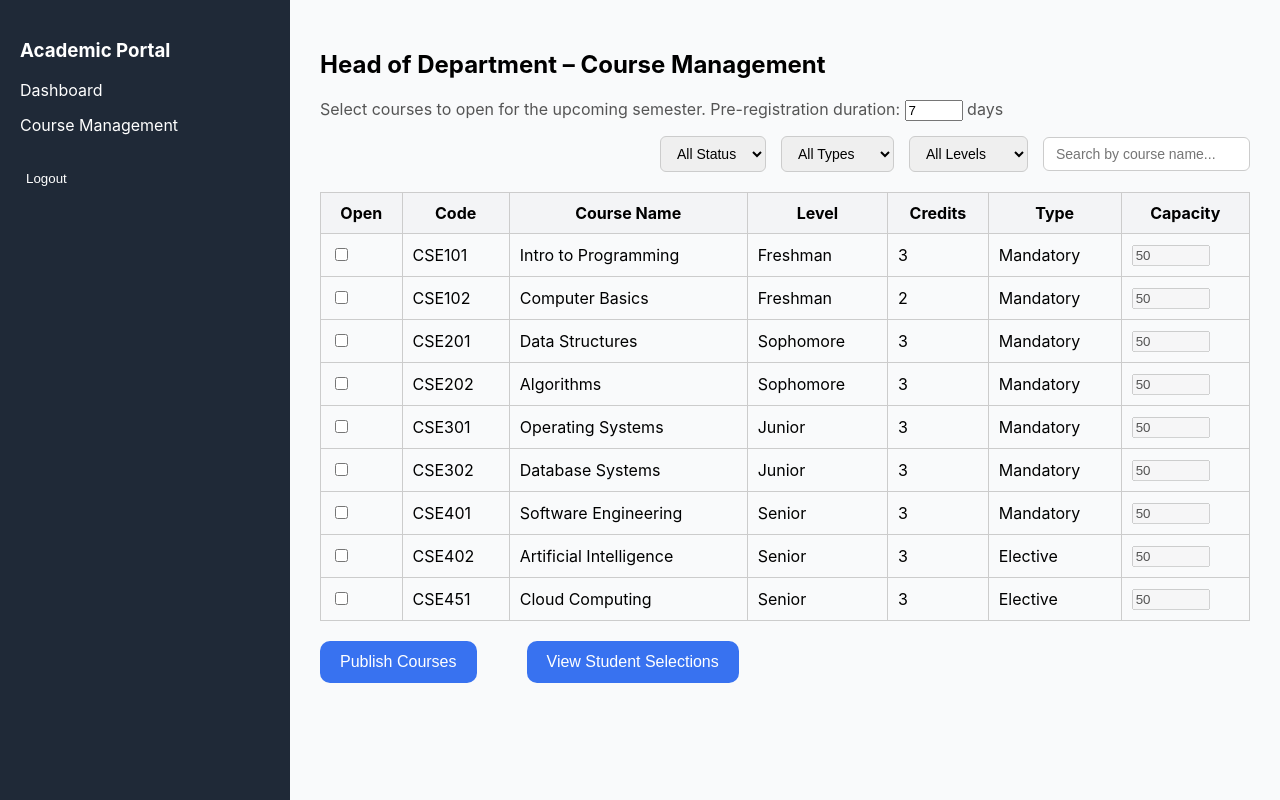
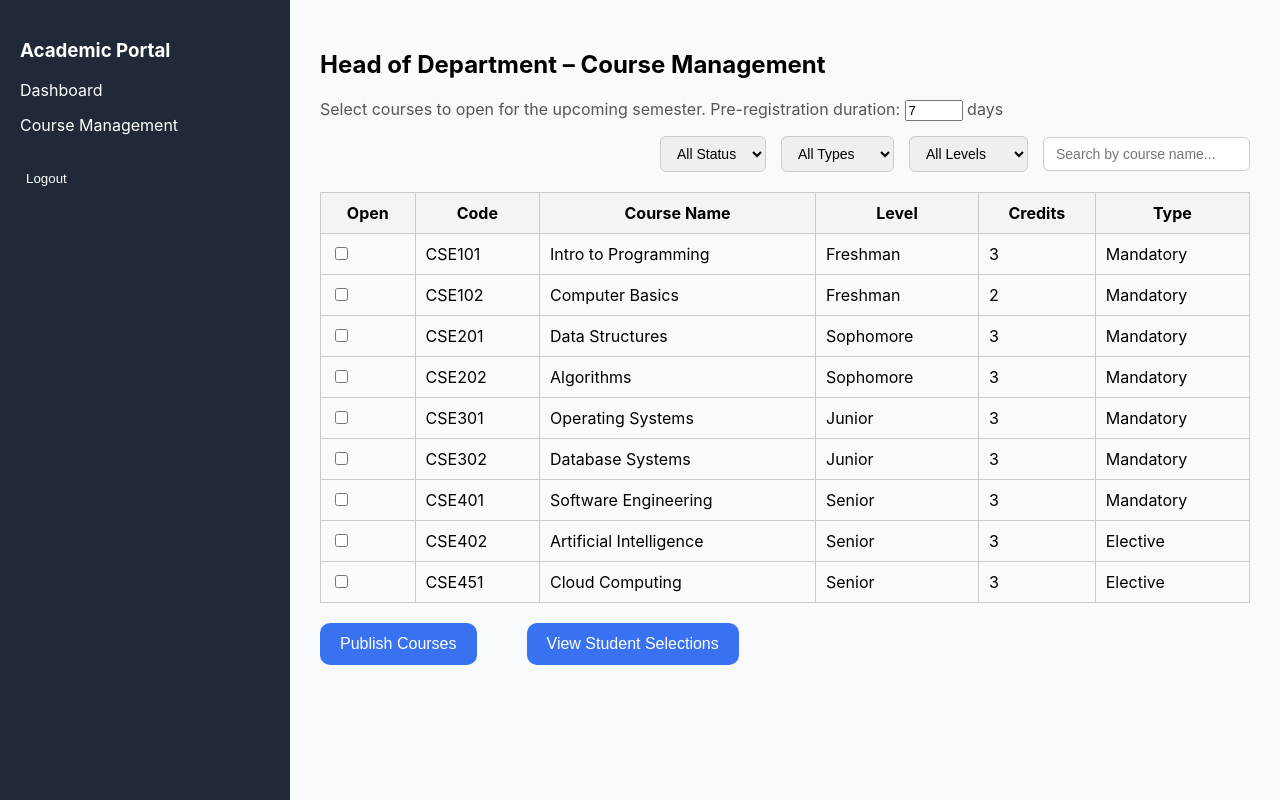
Before and after one commit to reem1002/academic-portal, a React (Create React App) app: page /hod-courses in a window 1280 px wide. Built offline with nearby package versions, Linux system fonts and the light colour scheme; sample sign-in values are in the browser's storage.

Commit message:
logic handelling

```diff
--- a/src/pages/HODCoursesPage.jsx
+++ b/src/pages/HODCoursesPage.jsx
@@ -65,9 +65,7 @@ const HODCoursesPage = () => {
         setCourses(prev => prev.map(c => c.code === code ? { ...c, enabled: !c.enabled } : c));
     };
 
-    const updateCapacity = (code, value) => {
-        setCourses(prev => prev.map(c => c.code === code ? { ...c, capacity: Number(value) } : c));
-    };
+
 
     const publishCourses = () => {
         const now = new Date();
@@ -154,7 +152,7 @@ const HODCoursesPage = () => {
                         <th>Level</th>
                         <th>Credits</th>
                         <th>Type</th>
-                        <th>Capacity</th>
+
                     </tr>
                 </thead>
                 <tbody>
@@ -172,15 +170,7 @@ const HODCoursesPage = () => {
                             <td>{course.level}</td>
                             <td>{course.credits}</td>
                             <td>{course.mandatory ? "Mandatory" : "Elective"}</td>
-                            <td>
-                                <input
-                                    type="number"
-                                    value={course.capacity}
-                                    disabled={!course.enabled}
-                                    onChange={(e) => updateCapacity(course.code, e.target.value)}
-                                    className="hod-capacity-input"
-                                />
-                            </td>
+
                         </tr>
                     ))}
                 </tbody>
--- a/src/pages/LoginPage.jsx
+++ b/src/pages/LoginPage.jsx
@@ -11,11 +11,9 @@ const LoginPage = () => {
         const user = {
             name,
             role,
-            isGraduate: false, // الطالب يقدر يحدد بعدين
+            isGraduate: false,
         };
         localStorage.setItem("currentUser", JSON.stringify(user));
-
-        // Redirect لكل اليوزرين على Dashboard أول حاجة
         navigate("/");
     };
 
```
